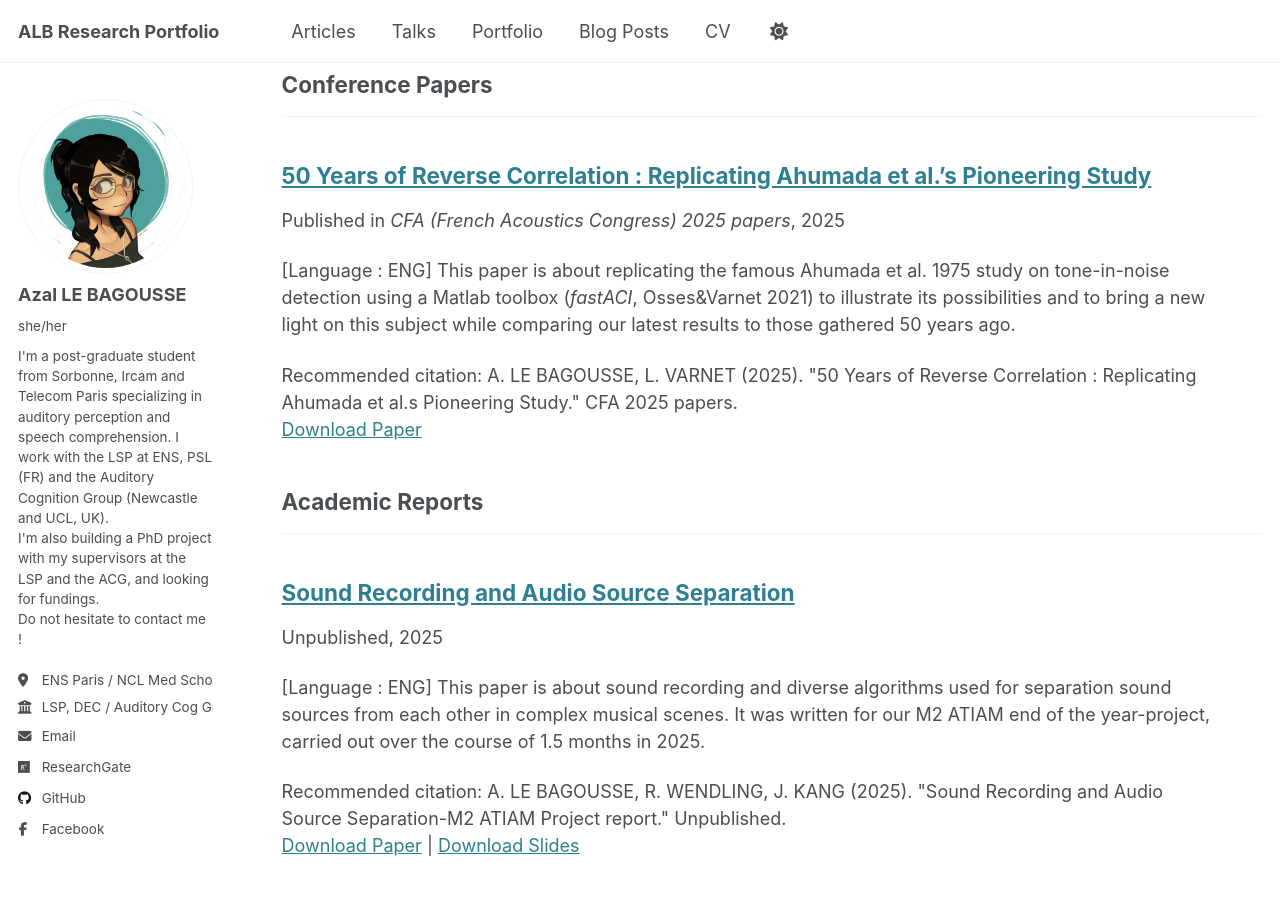
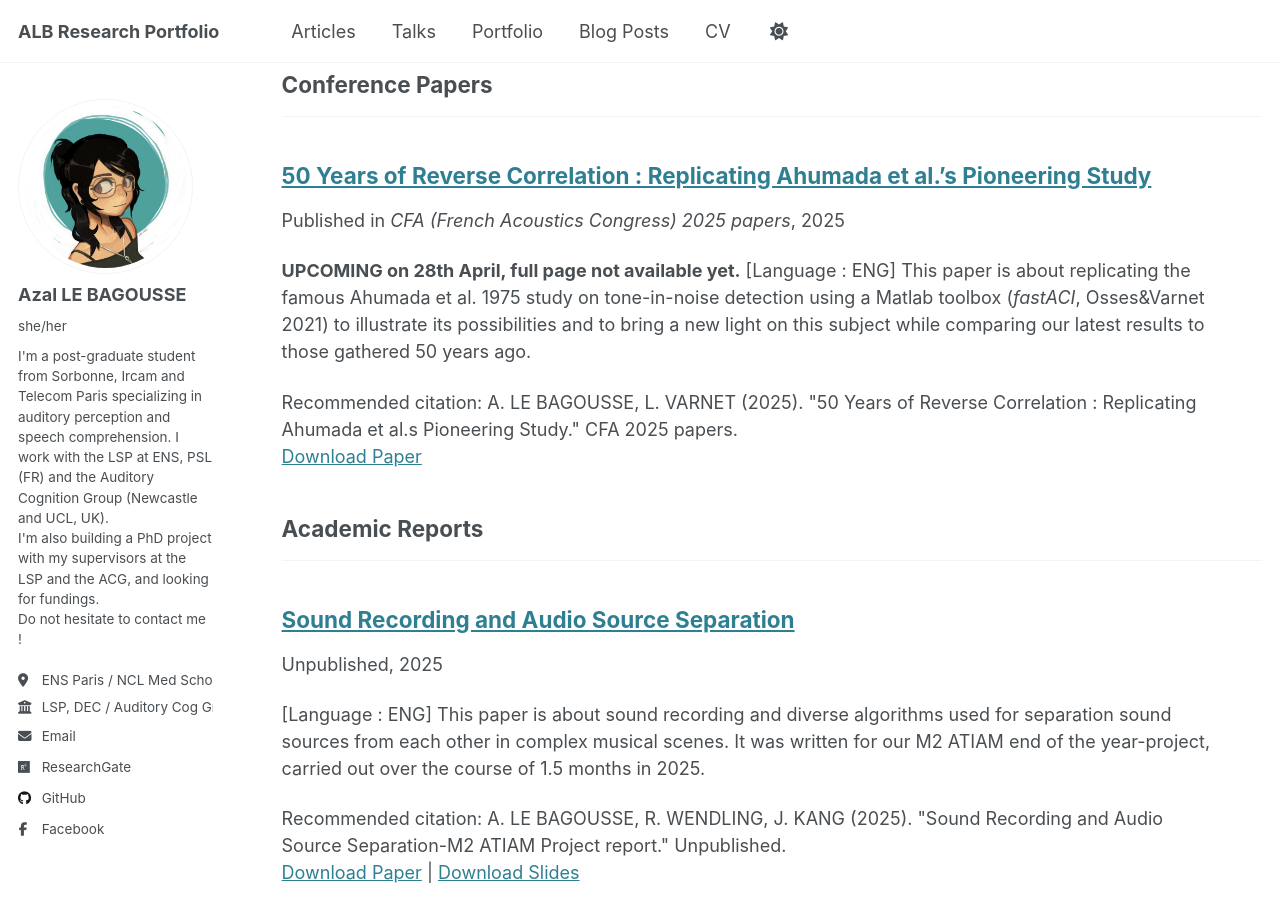
Before and after one commit to azallb/azallb.github.io, a Jekyll site: the page built from _pages/publications.html, in a window 1280 px wide and 900 px high, scrolled down 437 px. Built offline with Jekyll 4.4.1, drawn with Linux system fonts in a browser that asks for light colours.

Commit message:
articles

```diff
--- a/_publications/2025-04-28-replicating-ahumada-1975.md
+++ b/_publications/2025-04-28-replicating-ahumada-1975.md
@@ -3,7 +3,7 @@ title: "50 Years of Reverse Correlation : Replicating Ahumada et al.'s Pioneerin
 collection: articles
 category: conferences
 permalink: /articles/2025-04-28_Replicating_Ahumada_1975_fastACI
-excerpt: '[Language : ENG] This paper is about replicating the famous Ahumada et al. 1975 study on tone-in-noise detection using a Matlab toolbox (*fastACI*, Osses&Varnet 2021) to illustrate its possibilities and to bring a new light on this subject while comparing our latest results to those gathered 50 years ago.'
+excerpt: '**UPCOMING on 28th April, full page not available yet.** [Language : ENG] This paper is about replicating the famous Ahumada et al. 1975 study on tone-in-noise detection using a Matlab toolbox (*fastACI*, Osses&Varnet 2021) to illustrate its possibilities and to bring a new light on this subject while comparing our latest results to those gathered 50 years ago.'
 date: 2025-04-28
 venue: CFA (French Acoustics Congress) 2025 papers
 #slidesurl: 'http://academicpages.github.io/files/slides2.pdf'
```
